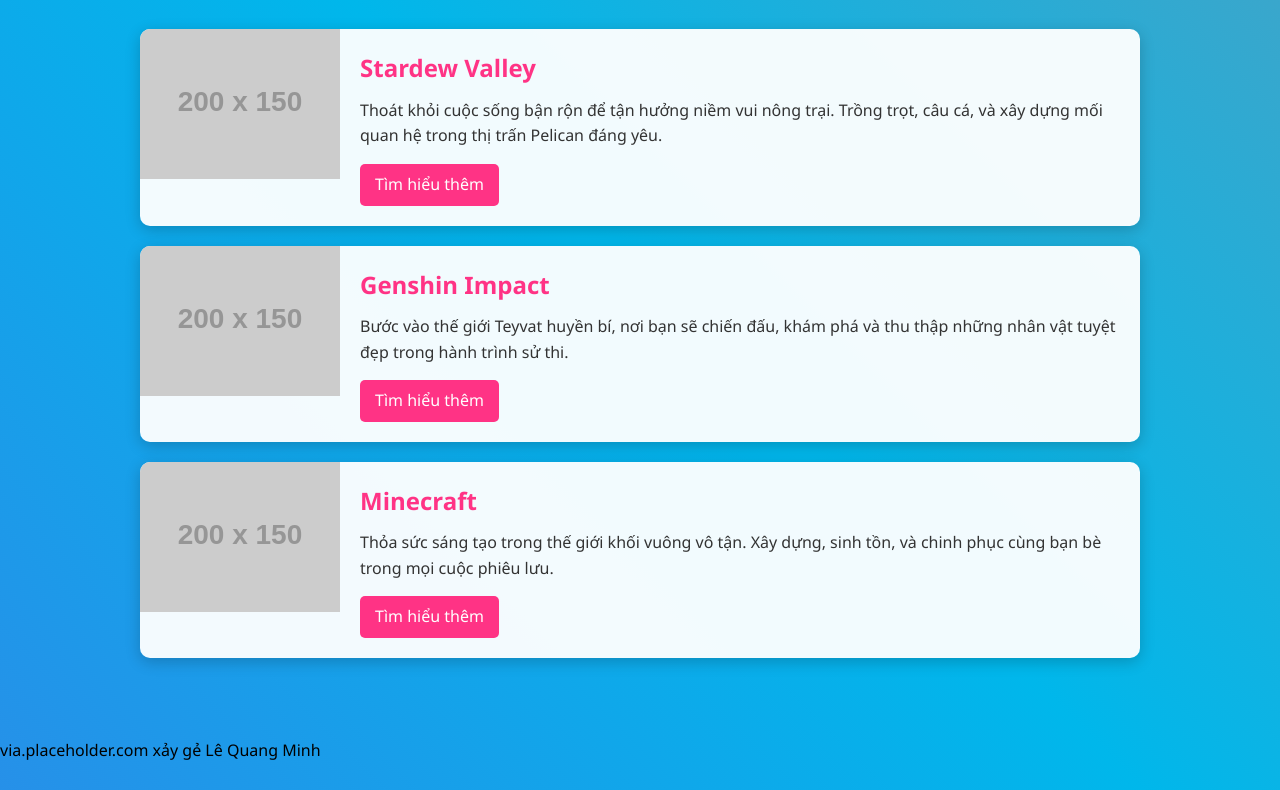
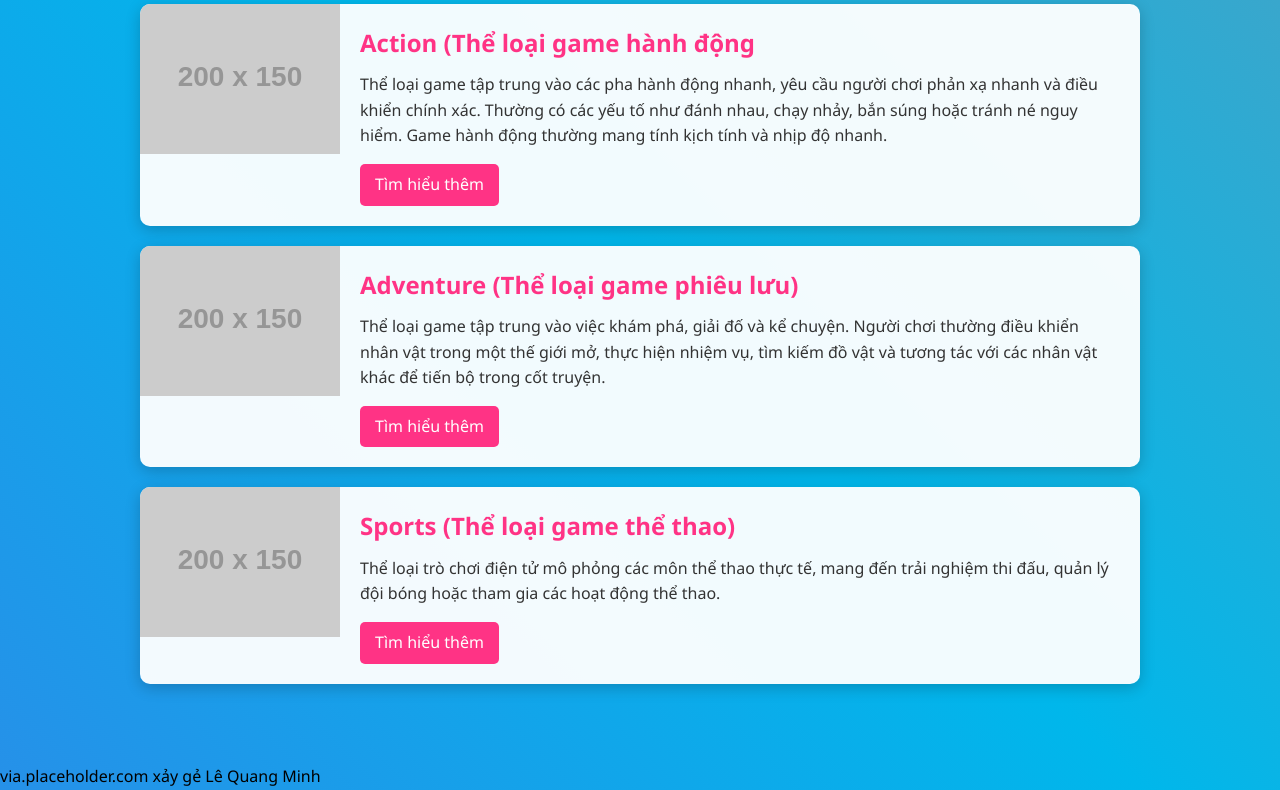
Before and after one commit to HAVPhat/bt-tin, a plain HTML site: page text.html in a window 1280 px wide. Shown: the part 187-977 px from the top of the page. Drawn offline with Linux system fonts and the light colour scheme; placeholder pictures from the web are drawn by us.

Commit message:
Add files via upload

```diff
--- a/text.html
+++ b/text.html
@@ -1,5 +1,4 @@
 
-Lê Quang Minh
 <!DOCTYPE html>
 <html lang="vi">
 <head>
@@ -88,8 +87,8 @@ Lê Quang Minh
         <div class="game">
             <img src="https://via.placeholder.com/200x150?text=Stardew+Valley" alt="Stardew Valley">
             <div class="game-content">
-                <h2>Stardew Valley</h2>
-                <p>Thoát khỏi cuộc sống bận rộn để tận hưởng niềm vui nông trại. Trồng trọt, câu cá, và xây dựng mối quan hệ trong thị trấn Pelican đáng yêu.</p>
+                <h2>Action (Thể loại game hành động</h2>
+                <p>Thể loại game tập trung vào các pha hành động nhanh, yêu cầu người chơi phản xạ nhanh và điều khiển chính xác. Thường có các yếu tố như đánh nhau, chạy nhảy, bắn súng hoặc tránh né nguy hiểm. Game hành động thường mang tính kịch tính và nhịp độ nhanh.</p>
                 <a href="#" class="button">Tìm hiểu thêm</a>
             </div>
         </div>
@@ -97,8 +96,8 @@ Lê Quang Minh
         <div class="game">
             <img src="https://via.placeholder.com/200x150?text=Genshin+Impact" alt="Genshin Impact">
             <div class="game-content">
-                <h2>Genshin Impact</h2>
-                <p>Bước vào thế giới Teyvat huyền bí, nơi bạn sẽ chiến đấu, khám phá và thu thập những nhân vật tuyệt đẹp trong hành trình sử thi.</p>
+                <h2>Adventure (Thể loại game phiêu lưu)</h2>
+                <p>Thể loại game tập trung vào việc khám phá, giải đố và kể chuyện. Người chơi thường điều khiển nhân vật trong một thế giới mở, thực hiện nhiệm vụ, tìm kiếm đồ vật và tương tác với các nhân vật khác để tiến bộ trong cốt truyện.</p>
                 <a href="#" class="button">Tìm hiểu thêm</a>
             </div>
         </div>
@@ -106,8 +105,8 @@ Lê Quang Minh
         <div class="game">
             <img src="https://via.placeholder.com/200x150?text=Minecraft" alt="Minecraft">
             <div class="game-content">
-                <h2>Minecraft</h2>
-                <p>Thỏa sức sáng tạo trong thế giới khối vuông vô tận. Xây dựng, sinh tồn, và chinh phục cùng bạn bè trong mọi cuộc phiêu lưu.</p>
+                <h2>Sports (Thể loại game thể thao)</h2>
+                <p>Thể loại trò chơi điện tử mô phỏng các môn thể thao thực tế, mang đến trải nghiệm thi đấu, quản lý đội bóng hoặc tham gia các hoạt động thể thao.</p>
                 <a href="#" class="button">Tìm hiểu thêm</a>
             </div>
         </div>
```
